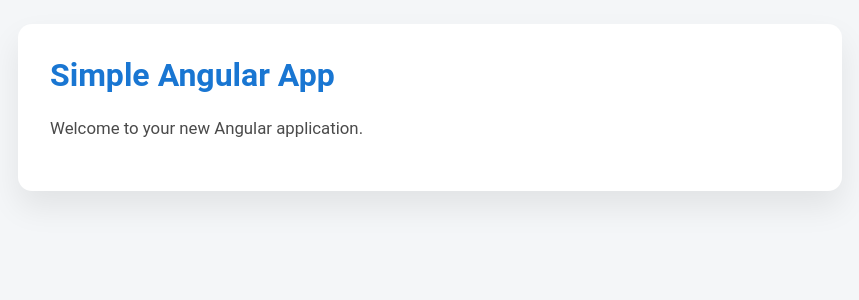
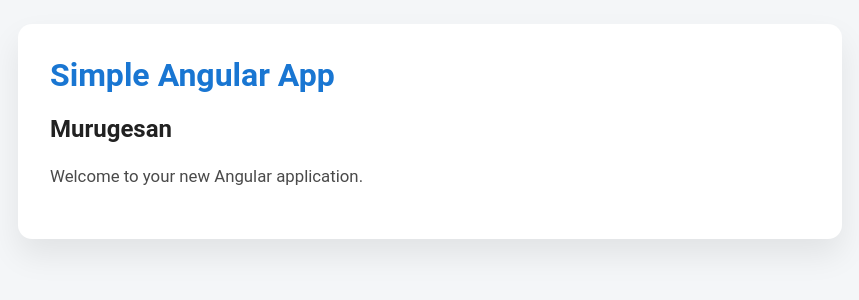
Before and after one commit to murugesantechver/test-uat, an Angular app: page / in a window 1280 px wide. Shown: the top 300 px of the page, without its empty margins (210-1069 px from the left). Built offline with nearby package versions, Linux system fonts and the light colour scheme.

Commit message:
feat: add greeting header to app component

```diff
--- a/src/app/app.component.html
+++ b/src/app/app.component.html
@@ -1,4 +1,5 @@
 <div class="app-shell">
   <h1>{{ title }}</h1>
+  <h2>Murugesan</h2>
   <p>Welcome to your new Angular application.</p>
 </div>
```
